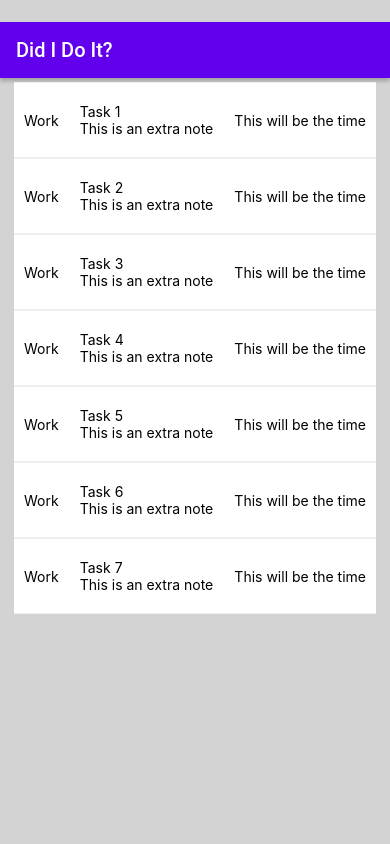
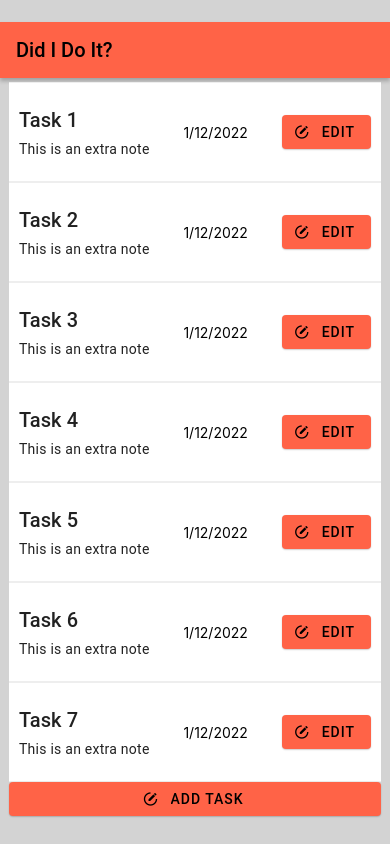
Before and after one commit to utahisnotastate/DidIDoItInterview, a React Native app: screen / in a window 390 px wide. Built offline with nearby package versions, Linux system fonts and the light colour scheme.

Commit message:
added add task dialog and added sonarjs

```diff
--- a/App.js
+++ b/App.js
@@ -1,6 +1,8 @@
+import React from "react"
 import { StatusBar } from 'expo-status-bar';
 import { DefaultTheme, Provider as PaperProvider } from 'react-native-paper';
-import { StyleSheet, Text, View } from 'react-native';
+import { StyleSheet, View } from 'react-native';
+import {Portal} from 'react-native-paper';
 import DidIDoIt from "./src/dididoit";
 
 const theme = {
@@ -14,12 +16,14 @@ const theme = {
 
 export default function App() {
   return (
-    <PaperProvider>
+    <Portal.Host>
+      <PaperProvider theme={theme}>
       <View style={styles.container}>
-      <StatusBar style="auto" />
-      <DidIDoIt />
-    </View>
+        <StatusBar style="auto" />
+        <DidIDoIt />
+      </View>
     </PaperProvider>
+    </Portal.Host>
   );
 }
 
--- a/package.json
+++ b/package.json
@@ -27,7 +27,8 @@
     "eslint-plugin-react": "^7.28.0",
     "prettier": "2.5.1",
     "eslint-config-prettier": "^8.3.0",
-    "redux-devtools": "^3.7.0"
+    "redux-devtools": "^3.7.0",
+    "eslint-plugin-sonarjs": "^0.11.0"
   },
   "private": true
 }
--- /dev/null
+++ b/src/components/TasksList/addtask.js
@@ -0,0 +1,33 @@
+import React from "react"
+import {View} from "react-native";
+import {Button, Dialog, Portal} from "react-native-paper";
+
+export default function Addtask({task}) {
+    const [visible, setVisible] = React.useState(false);
+    const [content, setContent] = React.useState();
+
+    const showDialog = (task) => {
+      setVisible(true);
+      setContent(task);
+
+    };
+
+    const hideDialog = () => setVisible(false);
+
+    return (
+        <View>
+            <Button mode="contained" icon="circle-edit-outline" onPress={showDialog}>
+                Add Task
+            </Button>
+          <Portal>
+            <Dialog visible={visible} onDismiss={hideDialog}>
+            <Dialog.Title>Add Task</Dialog.Title>
+            <Dialog.Actions>
+              <Button onPress={hideDialog}>Cancel</Button>
+              <Button onPress={hideDialog}>Add</Button>
+            </Dialog.Actions>
+          </Dialog>
+          </Portal>
+        </View>
+    );
+}
--- a/src/components/TasksList/task.js
+++ b/src/components/TasksList/task.js
@@ -1,5 +1,6 @@
 import React from "react";
 import { StyleSheet, Text, View} from 'react-native';
+import {Button, Subheading, Title, Paragraph } from 'react-native-paper';
 
 const styles = StyleSheet.create({
   container: {
@@ -27,18 +28,18 @@ const styles = StyleSheet.create({
   }
 });
 
-export default function Task({ category, title, note, time, key }) {
+export default function Task({ title, note, time }) {
   return (
     <View style={styles.container}>
       <View style={styles.main}>
-        <Text>{category}</Text>
-      </View>
-      <View style={styles.main}>
-        <Text>{title}</Text>
-        <Text>{note}</Text>
+        <Title>{title}</Title>
+        <Paragraph>{note}</Paragraph>
       </View>
       <View style={styles.main}>
         <Text>{time}</Text>
+      </View>
+      <View style={styles.main}>
+        <Button mode="contained" icon="circle-edit-outline">Edit</Button>
       </View>
     </View>
   );
@@ -46,5 +47,7 @@ export default function Task({ category, title, note, time, key }) {
 }
 
 /*
-
+<View style={styles.main}>
+        <Text>{category}</Text>
+      </View>
  */
--- a/src/components/TasksList/taskslist.js
+++ b/src/components/TasksList/taskslist.js
@@ -1,12 +1,13 @@
 import React from 'react';
-import { FlatList, StyleSheet, Text, View } from 'react-native';
+import { FlatList, StyleSheet, View } from 'react-native';
 import Task from "./task";
+import Addtask from "./addtask";
 
 const styles = StyleSheet.create({
   container: {
     flex: 1,
-    paddingLeft: 10,
-    paddingRight: 10,
+    paddingLeft: 5,
+    paddingRight: 5,
 
   },
   list: {
@@ -27,6 +28,7 @@ const TasksList = ({tasks}) => {
         data={tasks}
         keyExtractor={(item) => item.key}
         renderItem={({item}) => <Task category={item.category} title={item.title} note={item.note} time={item.time} />}
+        ListFooterComponent={<Addtask />}
       />
     </View>
   );
--- a/src/dididoit.js
+++ b/src/dididoit.js
@@ -1,6 +1,7 @@
 import React, {useState} from "react";
-import { StyleSheet, Text, View } from 'react-native';
+import { StyleSheet, View } from 'react-native';
 import Taskslist from "./components/TasksList/taskslist";
+import {Portal} from "react-native-paper";
 import { Appbar } from 'react-native-paper';
 
 const styles = StyleSheet.create({
@@ -18,23 +19,25 @@ const styles = StyleSheet.create({
 
 
 const data = [
-  {key: 1, category: 'Work', title: 'Task 1', note: "This is an extra note", time: "This will be the time"},
-  {key: 2, category: 'Work', title: 'Task 2', note: "This is an extra note", time: "This will be the time"},
-  {key: 3, category: 'Work', title: 'Task 3', note: "This is an extra note", time: "This will be the time"},
-  {key: 4, category: 'Work', title: 'Task 4', note: "This is an extra note", time: "This will be the time"},
-  {key: 5, category: 'Work', title: 'Task 5', note: "This is an extra note", time: "This will be the time"},
-  {key: 6, category: 'Work', title: 'Task 6', note: "This is an extra note", time: "This will be the time"},
-  {key: 7, category: 'Work', title: 'Task 7', note: "This is an extra note", time: "This will be the time"},
+  {key: 1, category: 'Work', title: 'Task 1', note: "This is an extra note", time: "1/12/2022"},
+  {key: 2, category: 'Work', title: 'Task 2', note: "This is an extra note", time: "1/12/2022"},
+  {key: 3, category: 'Work', title: 'Task 3', note: "This is an extra note", time: "1/12/2022"},
+  {key: 4, category: 'Work', title: 'Task 4', note: "This is an extra note", time: "1/12/2022"},
+  {key: 5, category: 'Work', title: 'Task 5', note: "This is an extra note", time: "1/12/2022"},
+  {key: 6, category: 'Work', title: 'Task 6', note: "This is an extra note", time: "1/12/2022"},
+  {key: 7, category: 'Work', title: 'Task 7', note: "This is an extra note", time: "1/12/2022"},
 
 ]
 export default function DidIDoIt() {
   const [tasks, setTasks] = useState(data)
     return (
         <View style={styles.container}>
+          <Portal.Host>
             <Appbar.Header>
             <Appbar.Content title="Did I Do It?" />
-            </Appbar.Header>
-          <Taskslist tasks={tasks}/>
+          </Appbar.Header>
+            <Taskslist tasks={tasks} />
+          </Portal.Host>
         </View>
     )
 }
```
Also changed, not shown: src/redux/reducers.js (added, +19 -0 lines), .eslintrc.json, src/redux/store.js (added), 2 other files (tests, documents, lock files or other folders).
